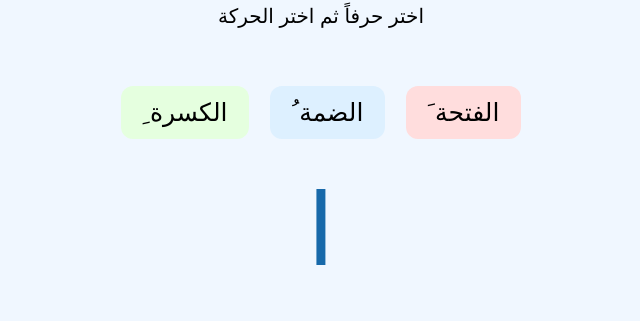
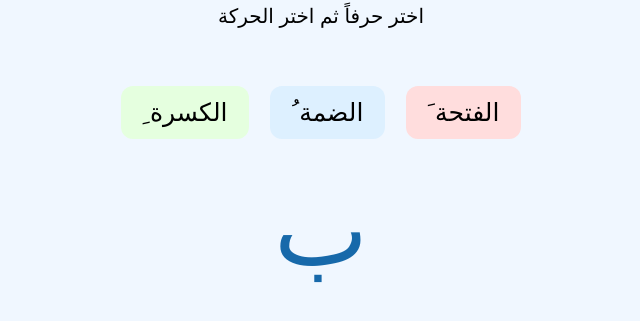
Before and after one commit to ilyasalharazin/Training-, a plain HTML site: page index.html in a window 1280 px wide. Shown: the part 97-418 px from the top of the page, without its empty margins (319-959 px from the left). Drawn offline with Linux system fonts and the light colour scheme.

Commit message:
Update index.html

```diff
--- a/index.html
+++ b/index.html
@@ -87,7 +87,7 @@ p {
     <button class="kasra" onclick="chooseMark('ِ')">الكسرة ِ</button>
 </div>
 
-<div id="display">ا</div>
+<div id="display">ب</div>
 
 <script>
 </script>
```
